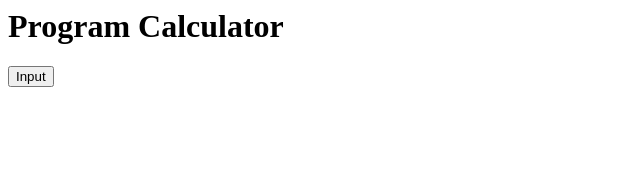
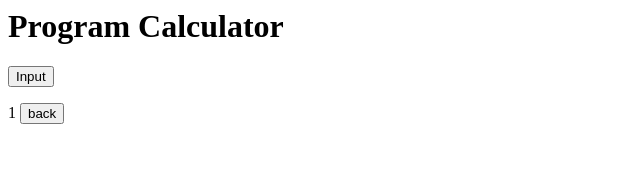
Before and after one commit to c14180057/latihanawal, an Angular app: page /page2/1 in a window 1280 px wide. Before the commit this address led to /. Shown: the top 193 px of the page, without its empty margins (0-640 px from the left). Built offline with nearby package versions, Linux system fonts and the light colour scheme.

Commit message:
3 files modified

```diff
--- a/src/app/app.module.ts
+++ b/src/app/app.module.ts
@@ -13,7 +13,7 @@ const ROUTES:Routes=[
   }
   ,
   {
-    path:'page2',component:Page2Component
+    path:'page2/:hasil',component:Page2Component
   }
 ]
 @NgModule({
--- a/src/app/page1/page1.component.ts
+++ b/src/app/page1/page1.component.ts
@@ -169,7 +169,7 @@ export class Page1Component implements OnInit {
         this.result=this.ang1-this.ang2
       }
 
-    this.router.navigate(['/page2']);
+    this.router.navigate(['/page2',this.result]);
     }
   }
 }
--- a/src/app/page2/page2.component.ts
+++ b/src/app/page2/page2.component.ts
@@ -11,7 +11,7 @@ export class Page2Component implements OnInit {
   constructor(private route: ActivatedRoute,private router : Router ) { }
   res;
   ngOnInit() {
-     this.res = this.route.snapshot.paramMap.get('hsl');
+     this.res = this.route.snapshot.paramMap.get('hasil');
   }
   back()
   {
```
